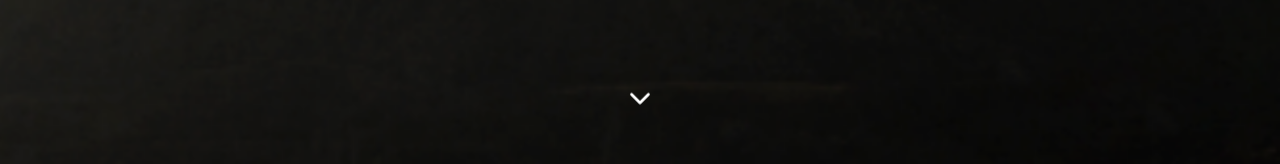
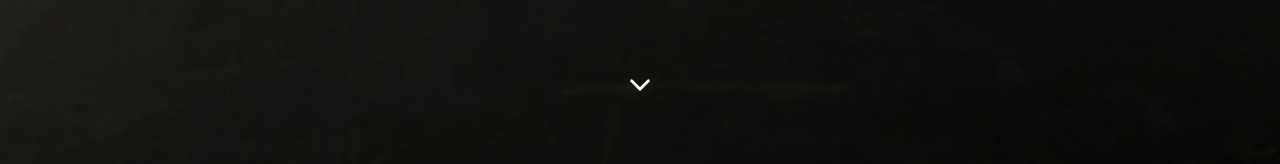
Before and after one commit to EduardoSchwanke/Rochas-web, a React (Vite) app: page / in a window 1280 px wide. Shown: the part 635-799 px from the top of the page. Built offline with nearby package versions, Linux system fonts and the light colour scheme.

Commit message:
ajeitando home

```diff
--- a/src/pages/Home/index.jsx
+++ b/src/pages/Home/index.jsx
@@ -33,15 +33,15 @@ export function Home() {
                 <span>v</span>
             </header>
 
-            <Swiper slidesPerView={1} direction={'vertical'} spaceBetween={0} className="h-full">
-                <SwiperSlide className='h-full'>
+            <Swiper slidesPerView={1} direction={'vertical'} spaceBetween={0} className="h-[100vh]">
+                <SwiperSlide className='h-[100vh]'>
                     <section id="ignea" className=" bg-yellow-100 z-10 relative">
-                        <Div img={igneaImg} className="h-full relative flex items-center flex-col">
+                        <Div img={igneaImg} className="h-[100vh] relative flex items-center flex-col">
                             <GiMountaintop className="absolute top-[90px] left-3 text-3xl"/>
                             <BsArrowRightCircle className='absolute top-[90px] right-3 text-3xl'/>
                             <h1 className='text-center text-3xl pt-20 pb-6 drop-shadow-lg text-zinc-700'>Ignea</h1>
                             <p className='p-4 pl-16 leading-5 text-justify'>This button component has a primary state that changes its color. When setting the primary prop to true, we are swapping out its background and text color.</p>
-                            <IoChevronDown className='absolute bottom-11 text-white text-3xl animate-bounce'/>
+                            <IoChevronDown className='absolute bottom-16 text-white text-3xl animate-bounce'/>
                         </Div>
                         <div className='w-[2px] h-[80vh] bg-zinc-600 absolute left-6 top-[140px]'></div>
                     </section>
@@ -54,7 +54,7 @@ export function Home() {
                             <BsArrowRightCircle className='absolute top-[90px] right-3 text-3xl'/>
                             <h1 className='text-center text-3xl pt-20 drop-shadow-lg text-zinc-700'>Metaforfica</h1>
                             <p className='p-4 pl-16 leading-5 text-justify'>This button component has a primary state that changes its color. When setting the primary prop to true, we are swapping out its background and text color.</p>
-                            <IoChevronDown className='absolute bottom-5 text-white text-3xl animate-bounce'/>
+                            <IoChevronDown className='absolute bottom-16 text-white text-3xl animate-bounce'/>
                         </Div>
                         <div className='w-[2px] h-[80vh] bg-zinc-600 absolute left-6 top-[140px] z-20'></div>
                     </section>
```
